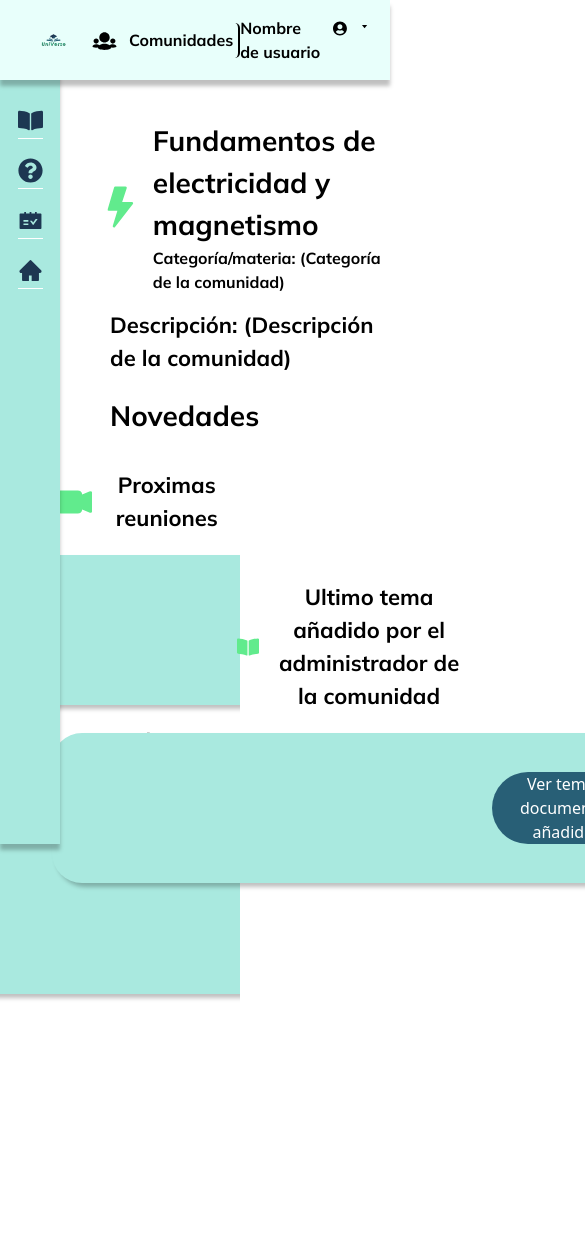
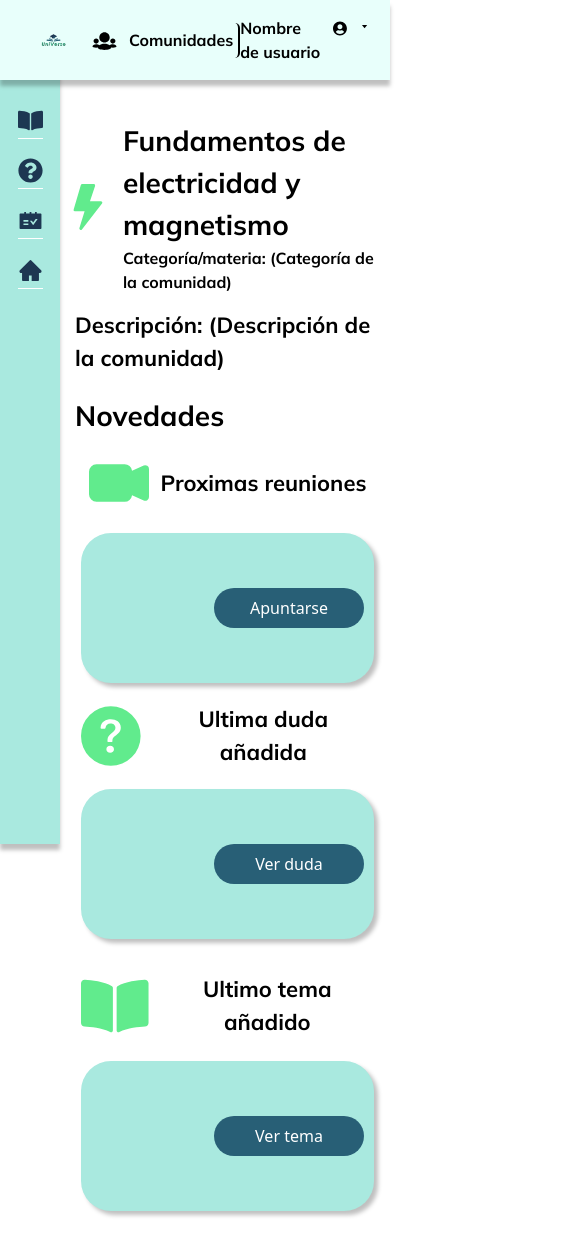
Before and after one commit to juandp1/UniVerse-Frontend, a Next.js app in the folder universe/: page /HomeComunidad in a window 390 px wide. Shown: the top 1247 px of the page, 585 px wide, since content can reach past the window. Before the commit the page ends 1046 px from the top, so only its background shows below. Built offline with nearby package versions, Linux system fonts and the light colour scheme.

Commit message:
Home Comunidad responsive

```diff
--- a/universe/pages/HomeComunidad.tsx
+++ b/universe/pages/HomeComunidad.tsx
@@ -6,10 +6,30 @@ import LateralNavBar from "universe/Component/LateralNavBar";
 import Navbar from "universe/Component/NavBar";
 import style from "/styles/homeComunidadStyles.module.css";
 import { useRouter } from 'next/router';
+import { useEffect, useState } from "react";
 
 const colorIcon = "#61EB8D"
 
 export default function HomeComunidad() {
+
+
+    const [isMobile, setIsMobile] = useState(false);
+
+    useEffect(() => {
+      const handleResize = () => {
+        setIsMobile(window.innerWidth < 768); // Adjust the breakpoint as needed
+      };
+
+      handleResize(); // Initial check
+
+      window.addEventListener('resize', handleResize);
+
+      return () => {
+        window.removeEventListener('resize', handleResize);
+      };
+    }, []);
+
+
     const router = useRouter();
 
     const Reuniones = () => {
@@ -34,8 +54,8 @@ export default function HomeComunidad() {
                 <Navbar></Navbar>
                 <LateralNavBar></LateralNavBar>
                 <div className="principal_Content">
-                    <div className="flex items-center justify-start space-x-3">
-                        <Bsicon.BsFillLightningFill size={"100px"} color={colorIcon} />
+                    <div className={`flex items-center ${isMobile ? 'justify-center' : 'justify-start'} space-x-3`}>
+                        <Bsicon.BsFillLightningFill size={"100px"} color={colorIcon}/>
                         <div style={{ display: 'flex', flexDirection: 'column' }}>
                             <h2 style={{ alignSelf: 'flex-start' }}>Fundamentos de electricidad y magnetismo</h2>
                             <h4 style={{ alignSelf: 'flex-start' }}>Categoría/materia: (Categoría de la comunidad)</h4>
@@ -50,7 +70,7 @@ export default function HomeComunidad() {
                     <h2 style={{ alignSelf: 'flex-start', marginTop: '20px', marginLeft: '10px' }}>
                         Novedades
                     </h2>
-                </div>
+
                 <div className={style.container}>
                     <div className={style.leftContainer}>
 
@@ -74,7 +94,7 @@ export default function HomeComunidad() {
                         </div>
                         <div className={style.rectangle}>
 
-                            <button className={style.rectangleButton} onClick={Foro}>Ver</button>
+                            <button className={style.rectangleButton} onClick={Foro}>Ver duda</button>
                         </div>
                     </div>
 
@@ -85,12 +105,13 @@ export default function HomeComunidad() {
                         <div className="flex items-center justify-start space-x-3">
                             <Faicon.FaBookOpen size={"70px"} color={colorIcon} />
                             <div style={{ display: 'flex', flexDirection: 'column' }}>
-                                <h3 style={{ textAlign: 'center' }}>Ultimo tema añadido por el administrador de la comunidad</h3>
+                                <h3 style={{ textAlign: 'center' }}>Ultimo tema añadido</h3>
                             </div>
                         </div>
 
                         <div className={style.rectangle}>
-                            <button className={style.rectangleButton} onClick={Enciclopedia}>Ver tema y documentos añadidos</button>
+                                <button className={style.rectangleButton} onClick={Enciclopedia}>Ver tema</button>
+                            </div>
                         </div>
                     </div>
                 </div>
--- a/universe/styles/globals.css
+++ b/universe/styles/globals.css
@@ -314,3 +314,25 @@ button {
   padding: 4px 8px;
   cursor: pointer;
 }
+
+
+
+@media (max-width: 767px) {
+
+  .principal_Content{
+    position: relative;
+    height: 80%;
+    width:100%;
+    padding-top: 120px;
+    padding-left: 65px;
+    align-items: center;
+
+
+  }
+
+  .mobile.Only{
+
+
+
+  }
+}
--- a/universe/styles/homeComunidadStyles.module.css
+++ b/universe/styles/homeComunidadStyles.module.css
@@ -10,9 +10,9 @@
     flex-direction: column;
     justify-content: flex-start;
     align-items: center;
-    padding: 2rem;
+    padding-left: 5rem;
+    padding: 1rem;
     position: relative;
-    margin-left: 45px;
 }
 
 .rightContainer {
@@ -22,7 +22,7 @@
     flex-direction: column;
     justify-content: center;
     align-items: center;
-    padding: 7rem;
+    padding: 1rem;
     position: relative;
 }
 
@@ -31,7 +31,7 @@
     flex-direction: column;
     align-items: center;
     padding: 10px;
-    min-width: 600px;
+    width: 100%;
     min-height: 150px;
     height: auto;
     background-color: #A9E9DF;
@@ -57,7 +57,22 @@
 
 }
 
+@media (max-width: 767px) {
+    .container {
+        flex-direction: column;
+        align-items: center;
+    }
 
+
+    .leftContainer, .rightContainer {
+        width: 100%;
+        margin-bottom: -20px;
+    }
+
+    .rectangle {
+        width: 100%;
+    }
+}
 
 
 
```
